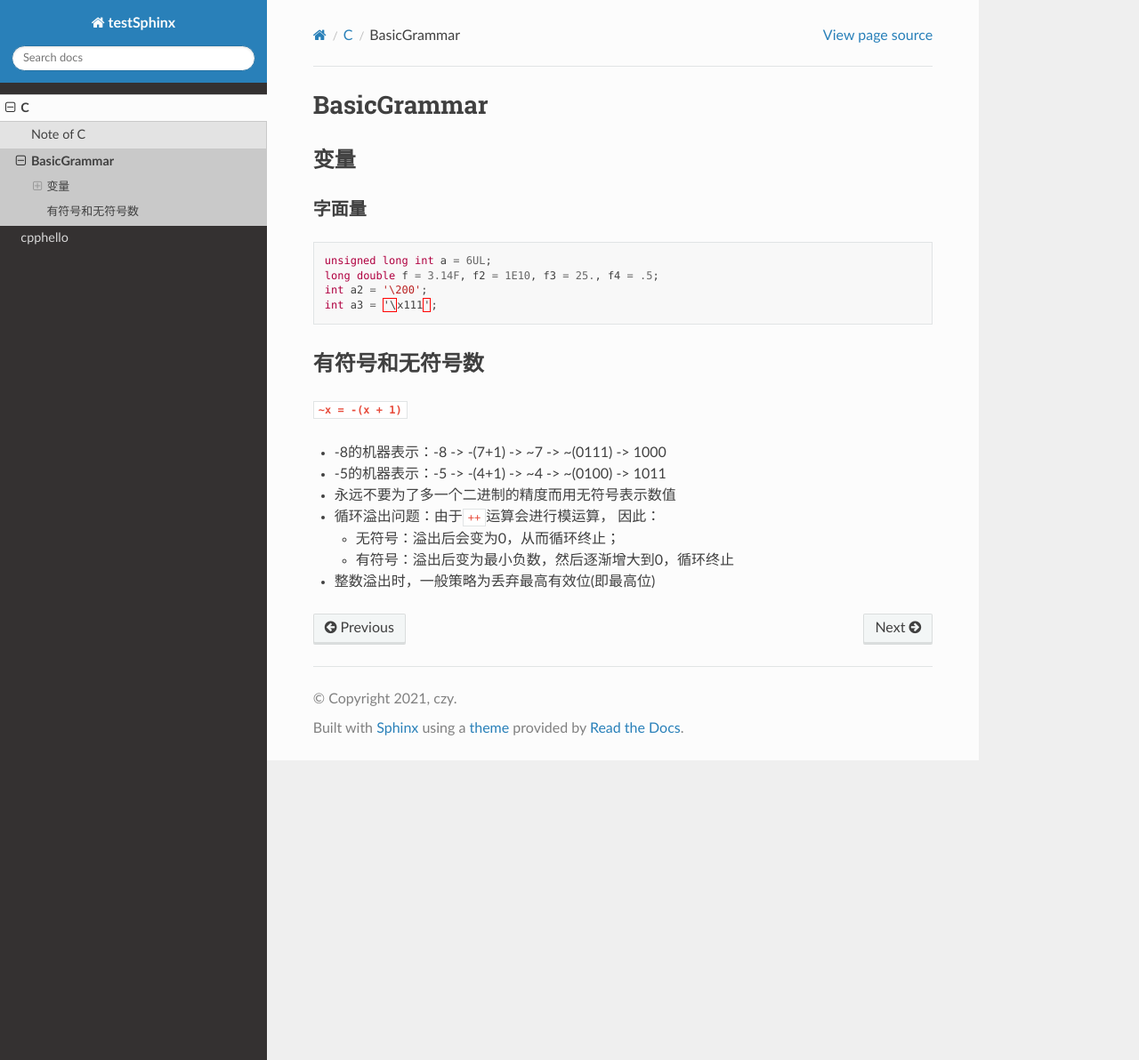
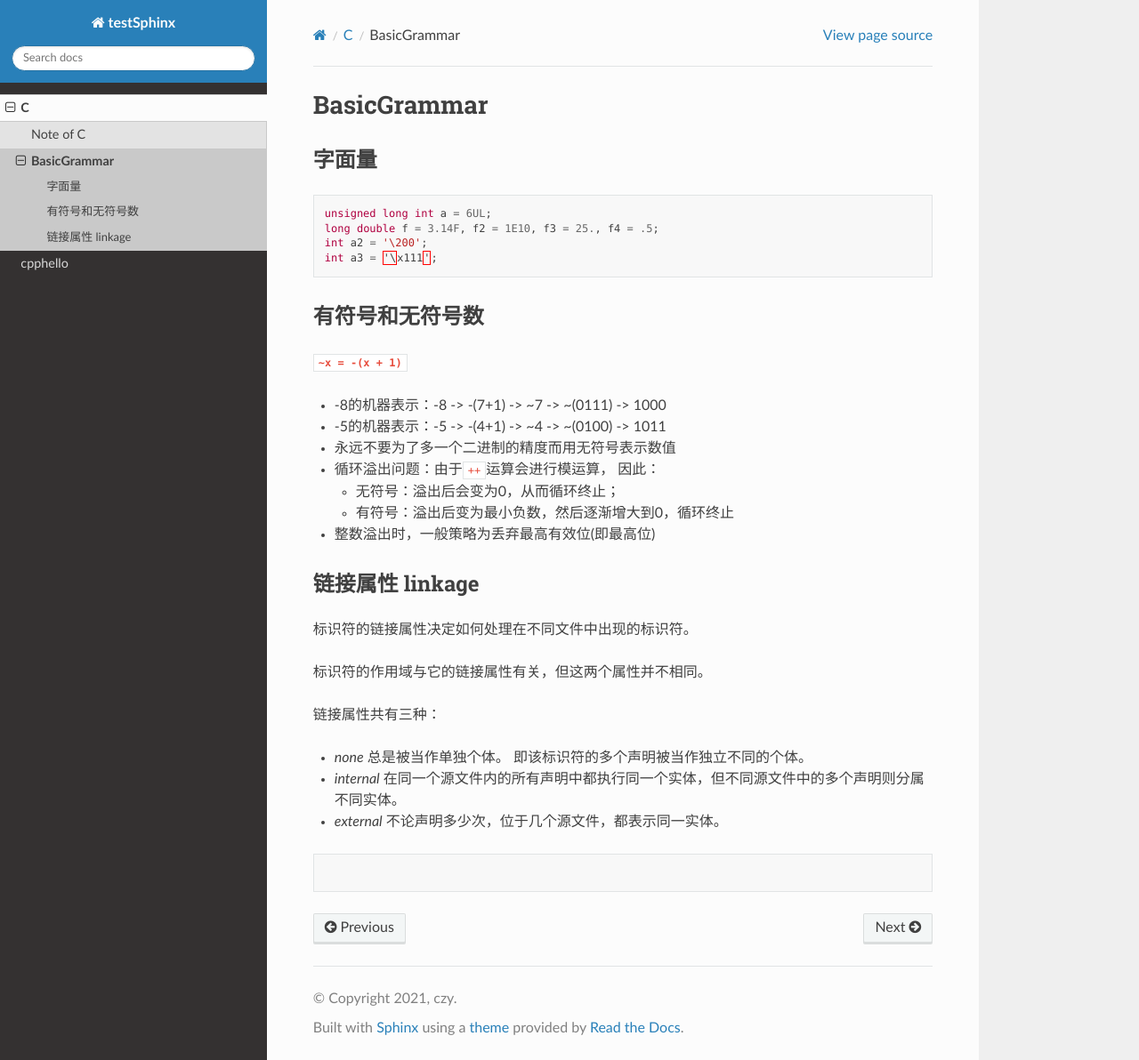
Before and after one commit to windweed/tmpForSphinx, a Sphinx documentation site: the page built from docs/source/C/basic_syntax.md, in a window 1280 px wide and 1192 px high. Shown: the whole window at 89% size. Built offline with Sphinx 7.4.7 and the Read the Docs theme 2.0.0, drawn with Linux system fonts in a browser that asks for light colours.

Commit message:
C syntax update

````diff
--- a/docs/source/C/basic_syntax.md
+++ b/docs/source/C/basic_syntax.md
@@ -1,8 +1,6 @@
 # BasicGrammar
 
-## 变量
-
-### 字面量
+## 字面量
 
 ```c
 unsigned long int a = 6UL;
@@ -22,3 +20,17 @@ int a3 = '\x111';
     + 无符号：溢出后会变为0，从而循环终止；
     + 有符号：溢出后变为最小负数，然后逐渐增大到0，循环终止
 * 整数溢出时，一般策略为丢弃最高有效位(即最高位)
+
+## 链接属性 linkage
+
+标识符的链接属性决定如何处理在不同文件中出现的标识符。
+
+标识符的作用域与它的链接属性有关，但这两个属性并不相同。
+
+链接属性共有三种：
+* *none* 总是被当作单独个体。 即该标识符的多个声明被当作独立不同的个体。
+* *internal* 在同一个源文件内的所有声明中都执行同一个实体，但不同源文件中的多个声明则分属不同实体。
+* *external* 不论声明多少次，位于几个源文件，都表示同一实体。
+```c
+
+```
````
